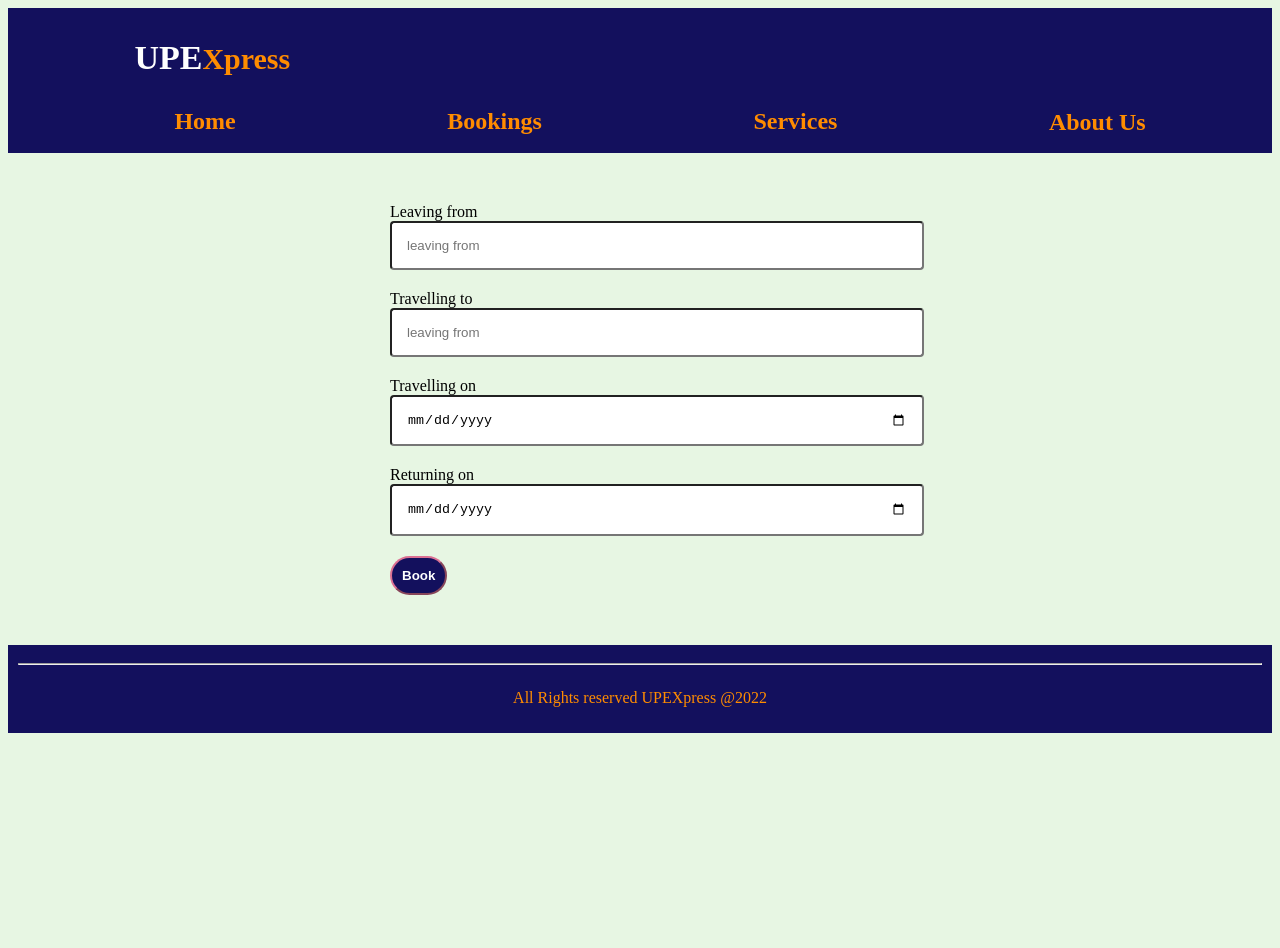
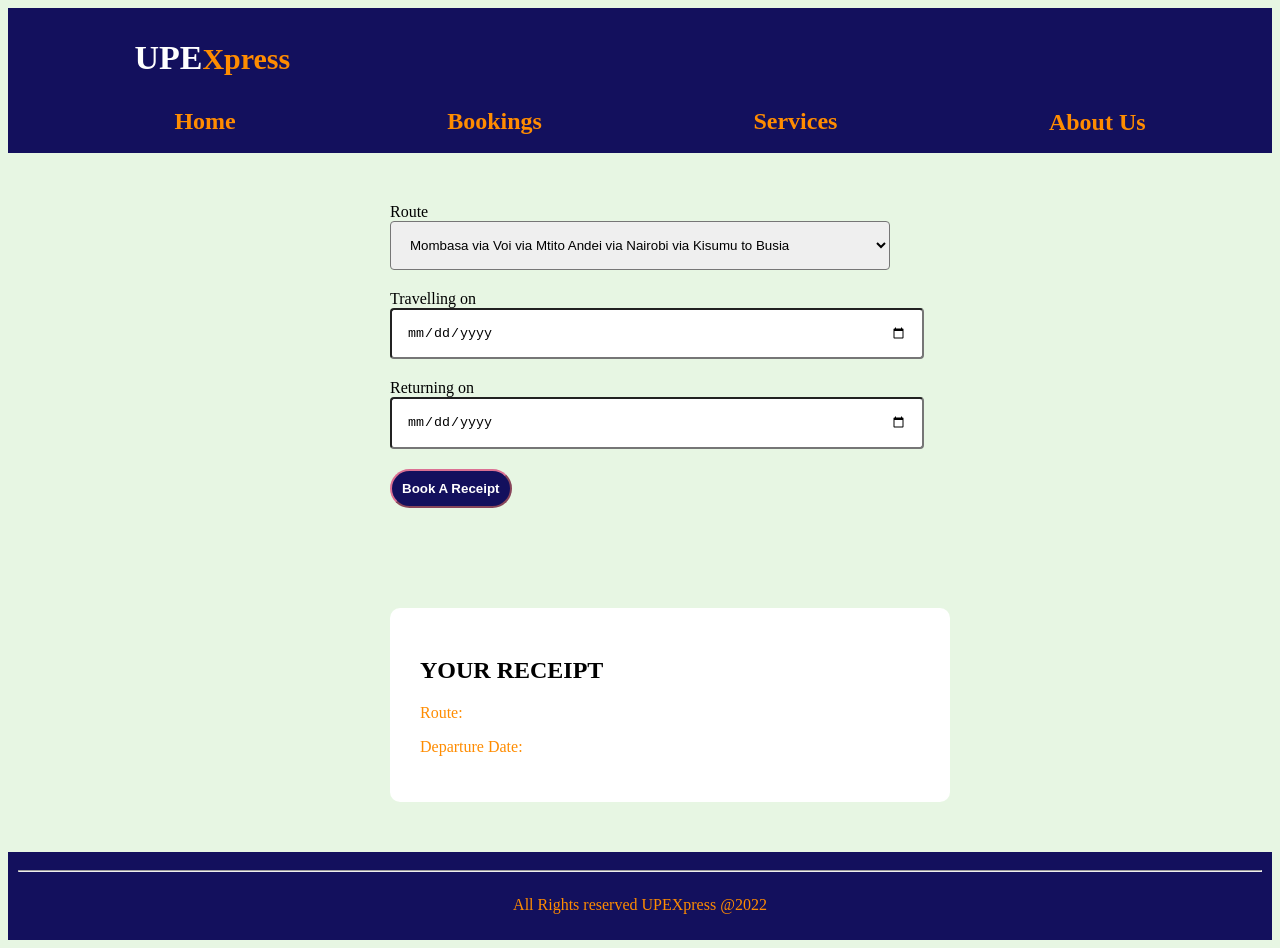
Before and after one commit to rodgersochieng/UPEXpress, a React (Create React App) app: page /booking in a window 1280 px wide. Before the commit the page ends 800 px from the top, so only its background shows below. Built offline with nearby package versions, Linux system fonts and the light colour scheme; data requests are answered from the project's data file.

Commit message:
final commit

```diff
--- a/db.json
+++ b/db.json
@@ -1,19 +1,28 @@
 {
-  "posts": [
+  "routes": [
     {
-      "id": 1,
-      "title": "json-server",
-      "author": "typicode"
+      "id": "1",
+      "name": "  To & Fro Mombasa",
+      "route": " Mombasa via Voi via Mtito Andei via Nairobi via Kisumu to Busia",
+      "amount": " $100 - 700"
+    },
+    {
+      "id": "2",
+      "name": " To & Fro Nairobi ",
+      "route": "Nairobi via Kericho via Nakuru via Kisumu via Ugunja to Busia",
+      "amount": " $50 - 100"
+    },
+    {
+      "id": "3",
+      "name": "Coast to Coast",
+      "route": "Kenya via Uganda to Tanzania",
+      "amount": " $1000 - 1600"
+    },
+    {
+      "id": "4",
+      "name": " Courier routes ",
+      "route": "All Over East Africa",
+      "amount": " $50/km "
     }
-  ],
-  "comments": [
-    {
-      "id": 1,
-      "body": "some comment",
-      "postId": 1
-    }
-  ],
-  "profile": {
-    "name": "typicode"
-  }
+  ]
 }
--- a/src/BookingPage/Booking.js
+++ b/src/BookingPage/Booking.js
@@ -1,22 +1,57 @@
-import React from "react";
+import React, { useEffect, useState } from "react";
 import "../BookingPage/booking.css";
 // import Records from "../Records.json";
 
+const baseUrl = "http://localhost:8002/routes/";
+
 export default function Booking() {
+  const [busRoutes, setBusRoutes] = useState([]);
+  const [selectedRoute, setSelectedRoute] = useState("");
+  const [departureTime, setDepartureTime] = useState("");
+
+  useEffect(function useEffectFunction() {
+    fetch(baseUrl)
+      .then((response) => response.json())
+      .then((result) => {
+        setBusRoutes(result);
+        console.log("routes" + result);
+      });
+  }, []);
+
+  function handleclick(e) {
+    e.preventDefault();
+    setSelectedRoute(document.getElementById("routes").value);
+    setDepartureTime(document.getElementById("date").value);
+  }
+
   return (
     <div className="formcontainer">
       <form className="form">
-        <label>Leaving from</label>
-        <input placeholder="leaving from" type="text"></input>
-        <label>Travelling to</label>
-        <input placeholder="leaving from" type="text"></input>
+        <label>Route</label>
+        <select name="routes" id="routes">
+          {busRoutes?.map((busRoute, i) => (
+            <option key={i} value={busRoute.route}>
+              {busRoute.route}
+            </option>
+          ))}
+        </select>
+        {/* <label>Travelling to</label> */}
+        {/* <input placeholder="leaving from" type="text"></input> */}
         <label>Travelling on</label>
-        <input placeholder="leaving from" type="date"></input>
+        <input id="date" type="date"></input>
         <label>Returning on</label>
         <input placeholder="leaving from" type="date"></input>
 
-        <button type="submit"> Book</button>
+        <button onClick={(e) => handleclick(e)} type="submit">
+          Book A Receipt
+        </button>
       </form>
+
+      <div className="receipt">
+        <h2>YOUR RECEIPT</h2>
+        <p>Route:{selectedRoute}</p>
+        <p>Departure Date:{departureTime}</p>
+      </div>
     </div>
   );
 }
--- a/src/BookingPage/booking.css
+++ b/src/BookingPage/booking.css
@@ -7,9 +7,18 @@
   width: 500px;
   margin: 50px auto;
 }
-input {
+input,
+select {
   width: 100%;
   margin-bottom: 20px;
   padding: 15px;
   border-radius: 4px;
 }
+.receipt {
+  /* float: left; */
+  width: 100%;
+  margin-top: 100px;
+  background: white;
+  padding: 30px;
+  border-radius: 10px;
+}
```
